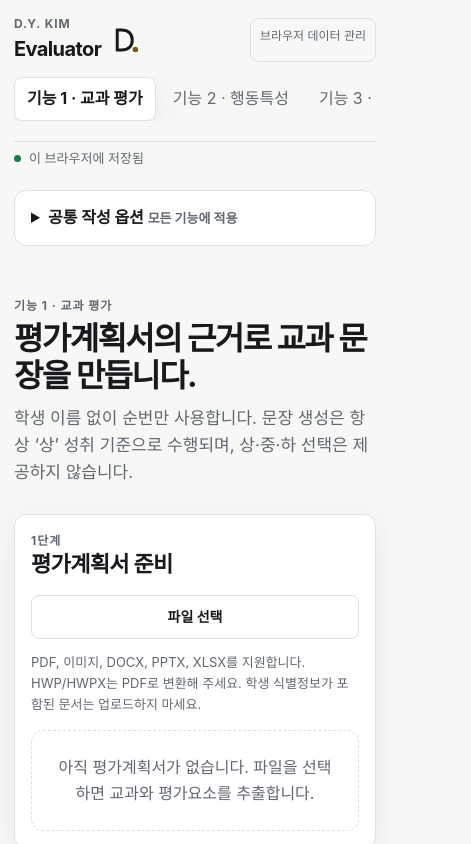
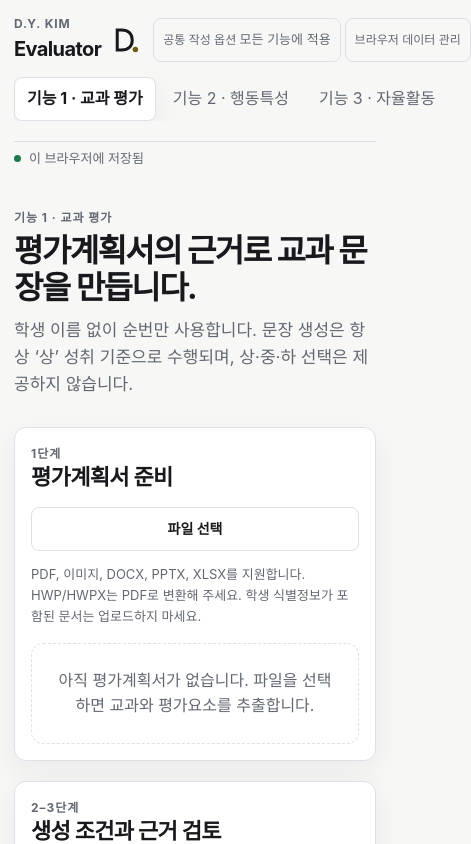
Before and after one commit to daechiDavid/evaluator, a Next.js app: page /feature-1 in a window 390 px wide. Shown: the top 844 px of the page, 471 px wide, since content can reach past the window. Built offline with nearby package versions, Linux system fonts and the light colour scheme.

Commit message:
Add dismissible shared options popover
Shared writing options now sits left of browser data management in a controlled popover. Both popovers close on outside click and Escape; Preview checks passed.

```diff
--- a/src/app/globals.css
+++ b/src/app/globals.css
@@ -78,9 +78,10 @@ h3 { font-size: 18px; }
 .subject-editor { display: grid; gap: 14px; border-top: 1px solid var(--border); margin-top: 20px; padding-top: 20px; }
 .subject-title span, .student-card-heading span { color: var(--text-secondary); font-size: 13px; }
 .primary-actions { display: flex; align-items: center; gap: 16px; margin: 24px 0 34px; }
-.shared-options { margin: 16px 0; border: 1px solid var(--border); border-radius: var(--radius-card); background: var(--surface); }
-.shared-options summary { cursor: pointer; padding: 14px 16px; font-weight: 700; }
-.shared-options-body { display: grid; gap: 14px; border-top: 1px solid var(--border); padding: 16px; }
+.header-actions { display: flex; align-items: center; justify-content: flex-end; gap: 8px; }
+.shared-options, .data-menu { position: relative; }
+.shared-options-button { white-space: nowrap; }
+.shared-options-body { display: grid; gap: 14px; min-width: min(560px, calc(100vw - 32px)); }
 .student-grid, .assignment-grid { display: grid; grid-template-columns: repeat(2, minmax(0, 1fr)); gap: 16px; }
 .student-card, .assignment-card { padding: 20px; }
 .student-card { display: grid; gap: 18px; }
@@ -106,10 +107,8 @@ h3 { font-size: 18px; }
 .evidence { display: grid; gap: 7px; border-top: 1px solid var(--border); padding-top: 14px; }
 .result-actions { display: flex; flex-wrap: wrap; justify-content: flex-end; gap: 8px; margin-top: 18px; }
 .result-tools { display: flex; flex-wrap: wrap; gap: 8px; }
-.data-menu { position: relative; }
-.data-menu summary { list-style: none; }
-.data-menu summary::-webkit-details-marker { display: none; }
-.data-menu-panel { position: absolute; z-index: 10; right: 0; top: 50px; display: grid; gap: 8px; min-width: 220px; border: 1px solid var(--border); border-radius: var(--radius-card); background: var(--surface); padding: 10px; box-shadow: var(--shadow); }
+.popover-panel { position: absolute; z-index: 10; right: 0; top: calc(100% + 8px); display: grid; gap: 8px; border: 1px solid var(--border); border-radius: var(--radius-card); background: var(--surface); padding: 10px; box-shadow: var(--shadow); }
+.data-menu-panel { min-width: 220px; }
 .fallback-copy { margin: 16px 0; border: 1px solid var(--warning); border-radius: var(--radius-card); padding: 16px; background: color-mix(in srgb, var(--warning) 7%, var(--surface)); }
 .assignment-card { display: grid; gap: 12px; }
 .app-footer { display: flex; align-items: center; justify-content: space-between; gap: 16px; margin-top: 56px; padding-top: 20px; border-top: 1px solid var(--border); color: var(--text-secondary); font-size: 13px; }
@@ -133,7 +132,8 @@ h3 { font-size: 18px; }
 @media (max-width: 520px) {
   .app-frame { padding: 14px 14px 30px; }
   .app-header { gap: 12px; }
-  .data-button { font-size: 12px; padding: 7px 9px; }
+  .header-actions { gap: 4px; }
+  .shared-options-button, .data-button { font-size: 12px; padding: 7px 9px; }
   .panel, .result-card, .student-card { padding: 16px; border-radius: var(--radius-card); }
   .feature-intro h1 { font-size: 32px; }
   .section-heading, .result-heading { align-items: stretch; flex-direction: column; }
--- a/src/components/EvaluatorWorkspace.tsx
+++ b/src/components/EvaluatorWorkspace.tsx
@@ -1,6 +1,6 @@
 "use client";
 
-import { useEffect, useMemo, useState } from "react";
+import { useEffect, useMemo, useRef, useState } from "react";
 import { useRouter } from "next/navigation";
 import Image from "next/image";
 import { z } from "zod";
@@ -14,6 +14,7 @@ import { ResultCard } from "@/components/ResultCard";
 import { SharedOptions } from "@/components/SharedOptions";
 
 type Feature = StoredState["lastFeature"];
+type OpenPopover = "options" | "data" | null;
 
 const subjectResponseSchema = z.object({ subjects: z.array(evaluationSubjectSchema) });
 
@@ -54,6 +55,8 @@ export function EvaluatorWorkspace({ initialFeature }: { initialFeature: Feature
   const [busy, setBusy] = useState(false);
   const [progress, setProgress] = useState("");
   const [fallbackText, setFallbackText] = useState("");
+  const [openPopover, setOpenPopover] = useState<OpenPopover>(null);
+  const popoverGroupRef = useRef<HTMLDivElement>(null);
 
   useEffect(() => {
     // localStorage is unavailable during SSR; this gate prevents the server placeholder from being overwritten.
@@ -62,6 +65,19 @@ export function EvaluatorWorkspace({ initialFeature }: { initialFeature: Feature
     setHydrated(true);
   }, [initialFeature]);
   useEffect(() => { if (!hydrated) return; const timer = window.setTimeout(() => setStorageStatus(saveStoredState({ ...state, updatedAt: new Date().toISOString() })), 350); return () => window.clearTimeout(timer); }, [state, hydrated]);
+  useEffect(() => {
+    if (!openPopover) return;
+    const closeOnOutsidePointer = (event: PointerEvent) => {
+      if (popoverGroupRef.current && !popoverGroupRef.current.contains(event.target as Node)) setOpenPopover(null);
+    };
+    const closeOnEscape = (event: KeyboardEvent) => { if (event.key === "Escape") setOpenPopover(null); };
+    document.addEventListener("pointerdown", closeOnOutsidePointer);
+    document.addEventListener("keydown", closeOnEscape);
+    return () => {
+      document.removeEventListener("pointerdown", closeOnOutsidePointer);
+      document.removeEventListener("keydown", closeOnEscape);
+    };
+  }, [openPopover]);
 
   const feature2Students = useMemo(() => Array.from({ length: state.feature2.studentsCount }, (_, index) => state.feature2.students.find((student) => student.studentIndex === index + 1) ?? { studentIndex: index + 1, keywords: [] }), [state.feature2.students, state.feature2.studentsCount]);
 
@@ -72,7 +88,7 @@ export function EvaluatorWorkspace({ initialFeature }: { initialFeature: Feature
 
   const reportError = (error: unknown) => { if (error instanceof ApiError && error.code === "UNAUTHORIZED") setNeedsAccess(true); setMessage(error instanceof Error ? error.message : "요청을 처리하지 못했습니다."); };
   const copy = async (text: string) => { try { await navigator.clipboard.writeText(text); setFallbackText(""); setMessage("클립보드에 복사했습니다."); } catch { setFallbackText(text); setMessage("클립보드 권한이 없어 아래 텍스트를 직접 복사해 주세요."); } };
-  const clearAll = () => { if (!window.confirm("현재 브라우저에 저장된 세 기능의 작업과 결과를 모두 삭제할까요?")) return; clearStoredState(); setState(initialState(feature)); setStorageStatus("saved"); setMessage("브라우저 저장 데이터를 삭제했습니다."); };
+  const clearAll = () => { if (!window.confirm("현재 브라우저에 저장된 세 기능의 작업과 결과를 모두 삭제할까요?")) return; clearStoredState(); setState(initialState(feature)); setStorageStatus("saved"); setOpenPopover(null); setMessage("브라우저 저장 데이터를 삭제했습니다."); };
   const exportAll = () => {
     const feature1Sheets = new Map<string, StudentResult[]>();
     for (const result of state.feature1.results) {
@@ -84,6 +100,7 @@ export function EvaluatorWorkspace({ initialFeature }: { initialFeature: Feature
       { name: "기능2_행동특성", results: state.feature2.results, evidenceLabel: "키워드" },
       { name: "기능3_자율활동", results: state.feature3.results, evidenceLabel: "활동 주제" },
     ]);
+    setOpenPopover(null);
   };
 
   if (!hydrated) return <main className="loading-page"><span className="status-point" />저장된 작업을 불러오는 중…</main>;
@@ -190,9 +207,8 @@ export function EvaluatorWorkspace({ initialFeature }: { initialFeature: Feature
   </>;
 
   return <main className="app-frame">
-    <header className="app-header"><div className="brand-lockup"><div><span className="eyebrow">D.Y. Kim</span><span className="product-name">Evaluator</span></div><Image src="/assets/signature/final/dyk-symbol-on-light.svg" alt="D.Y. Kim" width={30} height={30} /></div><nav aria-label="주요 기능">{(["feature1", "feature2", "feature3"] as Feature[]).map((item) => <button type="button" className={feature === item ? "nav-button active" : "nav-button"} key={item} onClick={() => setFeature(item)}>{item === "feature1" ? "기능 1 · 교과 평가" : item === "feature2" ? "기능 2 · 행동특성" : "기능 3 · 자율활동"}</button>)}</nav><details className="data-menu"><summary className="data-button">브라우저 데이터 관리</summary><div className="data-menu-panel"><button type="button" className="button-secondary" onClick={exportAll}>전체 확정 결과 XLSX</button><button type="button" className="button-secondary" onClick={clearAll}>전체 저장 데이터 삭제</button></div></details></header>
+    <header className="app-header"><div className="brand-lockup"><div><span className="eyebrow">D.Y. Kim</span><span className="product-name">Evaluator</span></div><Image src="/assets/signature/final/dyk-symbol-on-light.svg" alt="D.Y. Kim" width={30} height={30} /></div><nav aria-label="주요 기능">{(["feature1", "feature2", "feature3"] as Feature[]).map((item) => <button type="button" className={feature === item ? "nav-button active" : "nav-button"} key={item} onClick={() => setFeature(item)}>{item === "feature1" ? "기능 1 · 교과 평가" : item === "feature2" ? "기능 2 · 행동특성" : "기능 3 · 자율활동"}</button>)}</nav><div className="header-actions" ref={popoverGroupRef}><SharedOptions value={commonOptions} onChange={setCommonOptions} open={openPopover === "options"} onToggle={() => setOpenPopover((current) => current === "options" ? null : "options")} /><div className="data-menu"><button type="button" className="data-button" aria-haspopup="dialog" aria-expanded={openPopover === "data"} onClick={() => setOpenPopover((current) => current === "data" ? null : "data")}>브라우저 데이터 관리</button>{openPopover === "data" && <div className="data-menu-panel popover-panel" role="dialog" aria-label="브라우저 데이터 관리"><button type="button" className="button-secondary" onClick={exportAll}>전체 확정 결과 XLSX</button><button type="button" className="button-secondary" onClick={clearAll}>전체 저장 데이터 삭제</button></div>}</div></div></header>
     <div className="save-bar"><span className="status-point" />{storageStatus === "failed" ? "저장 실패 · 메모리에서 계속 작업" : storageStatus === "saved" ? "이 브라우저에 저장됨" : "저장 준비됨"}</div>
-    <SharedOptions value={commonOptions} onChange={setCommonOptions} />
     {message && <div className="notice" role="status">{message}</div>}
     {fallbackText && <div className="fallback-copy"><label>직접 복사할 결과<textarea readOnly value={fallbackText} /></label><button type="button" className="button-secondary" onClick={() => setFallbackText("")}>닫기</button></div>}
     <div key={feature}>{feature === "feature1" ? renderFeature1() : feature === "feature2" ? renderFeature2() : renderFeature3()}</div>
--- a/src/components/SharedOptions.tsx
+++ b/src/components/SharedOptions.tsx
@@ -2,17 +2,17 @@
 
 import type { CommonOptions } from "@/domain/schemas";
 
-export function SharedOptions({ value, onChange }: { value: CommonOptions; onChange: (value: CommonOptions) => void }) {
+export function SharedOptions({ value, onChange, open, onToggle }: { value: CommonOptions; onChange: (value: CommonOptions) => void; open: boolean; onToggle: () => void }) {
   return (
-    <details className="shared-options">
-      <summary>공통 작성 옵션 <span className="summary-hint">모든 기능에 적용</span></summary>
-      <div className="shared-options-body">
+    <div className="shared-options">
+      <button type="button" className="data-button shared-options-button" aria-haspopup="dialog" aria-expanded={open} onClick={onToggle}>공통 작성 옵션 <span className="summary-hint">모든 기능에 적용</span></button>
+      {open && <div className="shared-options-body popover-panel" role="dialog" aria-label="공통 작성 옵션">
         <label>추가 작성 원칙<textarea value={value.customRules} onChange={(event) => onChange({ ...value, customRules: event.target.value })} placeholder="예: 문장을 지나치게 과장하지 않고 차분하게 작성" /></label>
         <div className="two-column">
           <label>금지 표현<input value={value.forbiddenExpressions.join(", ")} onChange={(event) => onChange({ ...value, forbiddenExpressions: event.target.value.split(",").map((item) => item.trim()).filter(Boolean) })} placeholder="쉼표로 구분" /></label>
           <label>권장 표현<input value={value.recommendedExpressions.join(", ")} onChange={(event) => onChange({ ...value, recommendedExpressions: event.target.value.split(",").map((item) => item.trim()).filter(Boolean) })} placeholder="쉼표로 구분" /></label>
         </div>
-      </div>
-    </details>
+      </div>}
+    </div>
   );
 }
```
Also changed, not shown: 1 other file (tests, documents, lock files or other folders).
